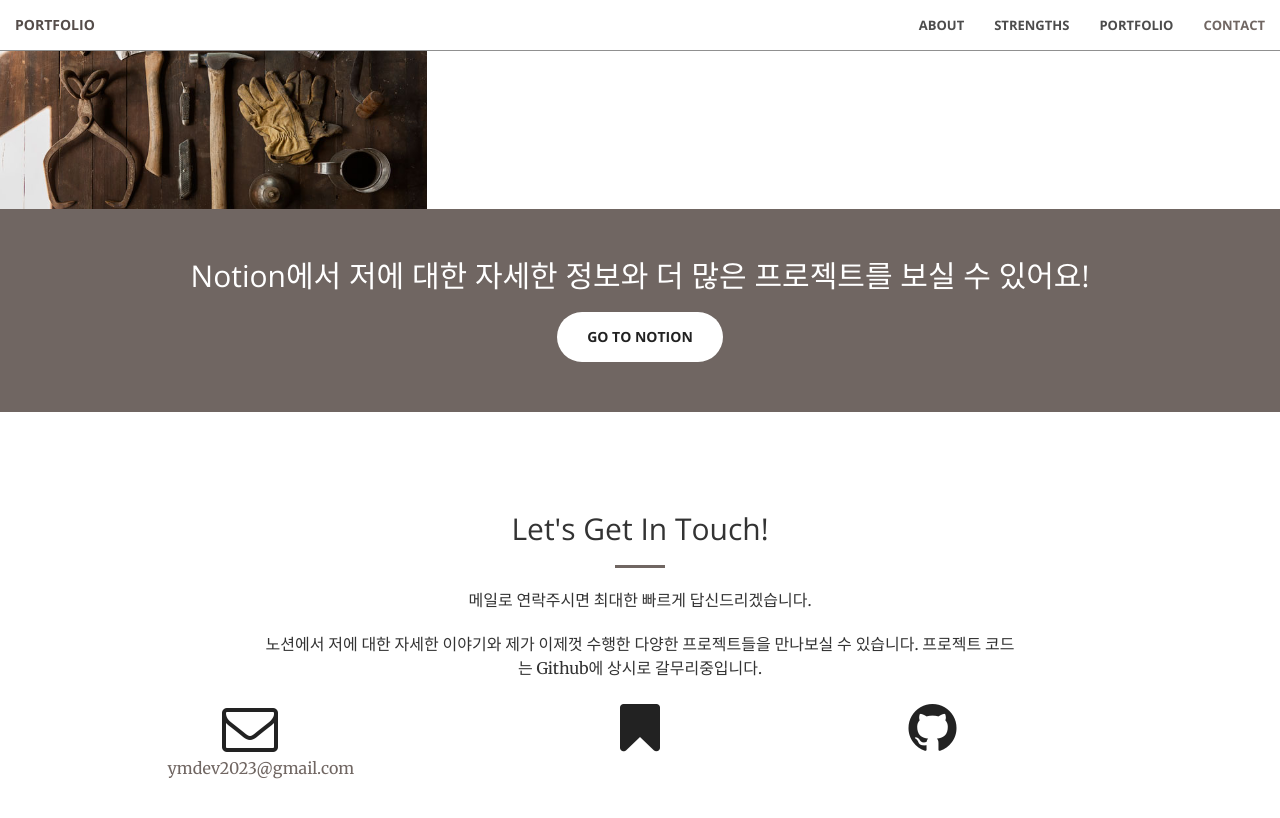
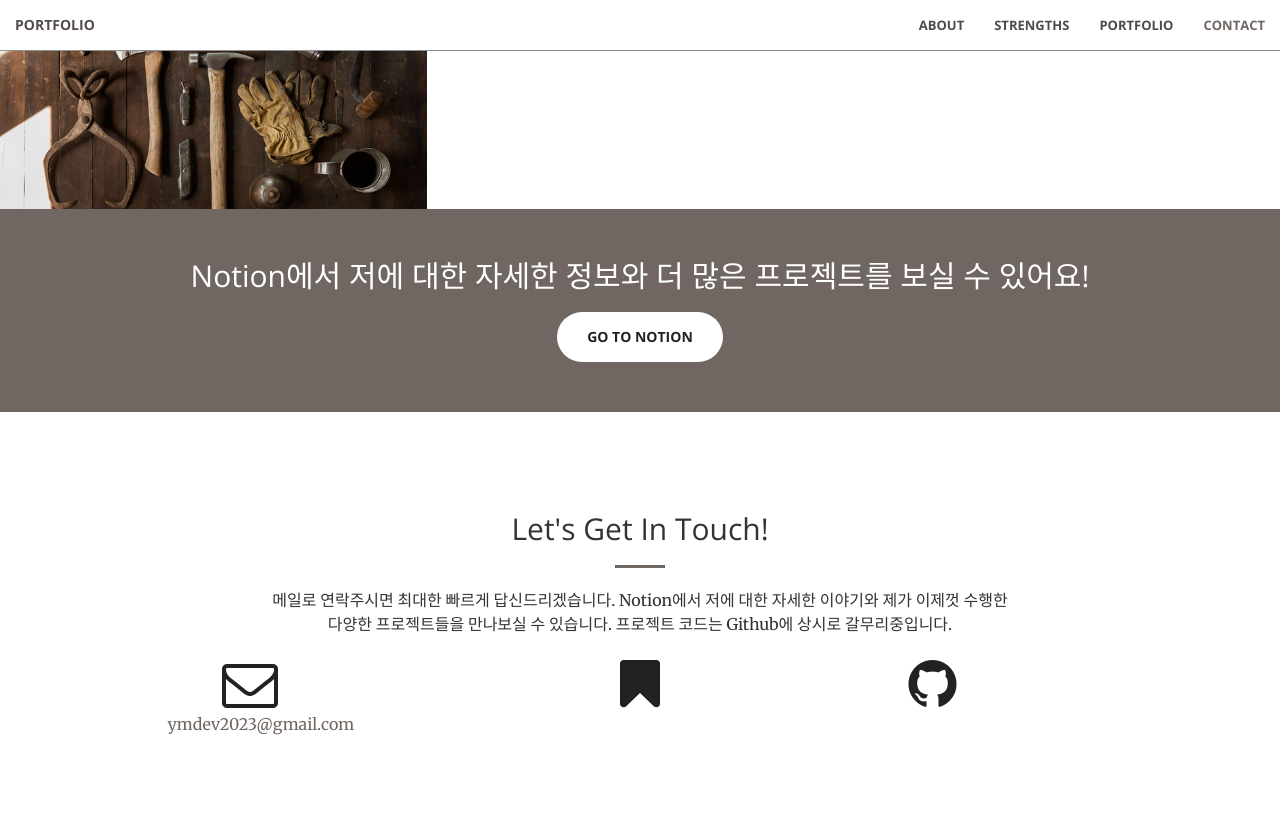
Before and after one commit to ymdev2023/ymdev2023.github.io, a Jekyll site: the page built from index.html, in a window 1280 px wide and 900 px high, scrolled down 2257 px. Shown: the top 818 px of the window. Built offline with Jekyll 4.4.1, drawn with Linux system fonts in a browser that asks for light colours.

Commit message:
Update contact.html

```diff
--- a/_includes/contact.html
+++ b/_includes/contact.html
@@ -4,8 +4,7 @@
             <div class="col-lg-8 col-lg-offset-2 text-center">
                 <h2 class="section-heading">Let's Get In Touch!</h2>
                 <hr class="primary">
-                <p>메일로 연락주시면 최대한 빠르게 답신드리겠습니다.</p>
-                <p>노션에서 저에 대한 자세한 이야기와 제가 이제껏 수행한 다양한 프로젝트들을 만나보실 수 있습니다. 프로젝트 코드는 Github에 상시로 갈무리중입니다. </p>
+                <p>메일로 연락주시면 최대한 빠르게 답신드리겠습니다. Notion에서 저에 대한 자세한 이야기와 제가 이제껏 수행한 다양한 프로젝트들을 만나보실 수 있습니다. 프로젝트 코드는 Github에 상시로 갈무리중입니다. </p>
             </div>
          <div class="col-lg-2 col-lg-offset-1 text-center">
             <a href="mailto:{{ site.email }}">
```
